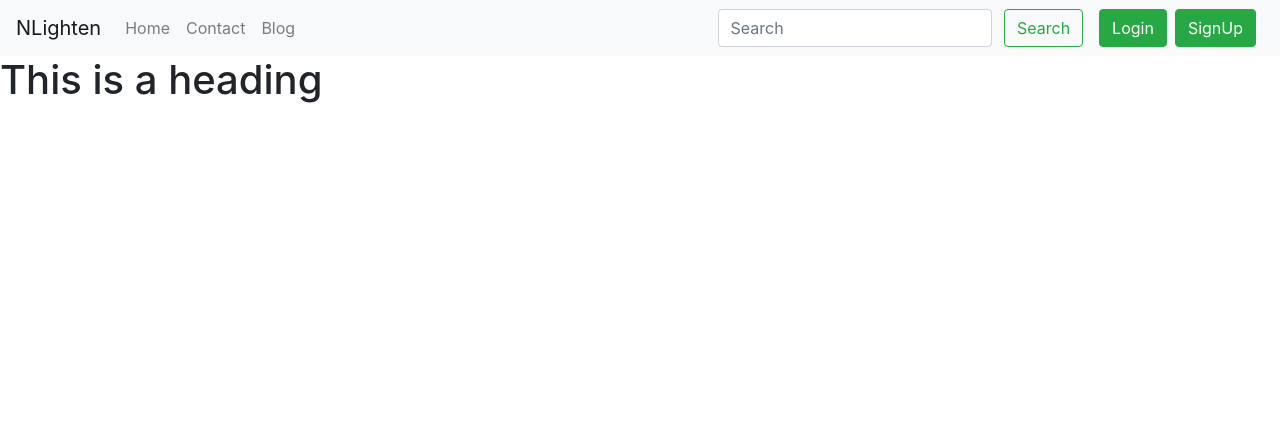
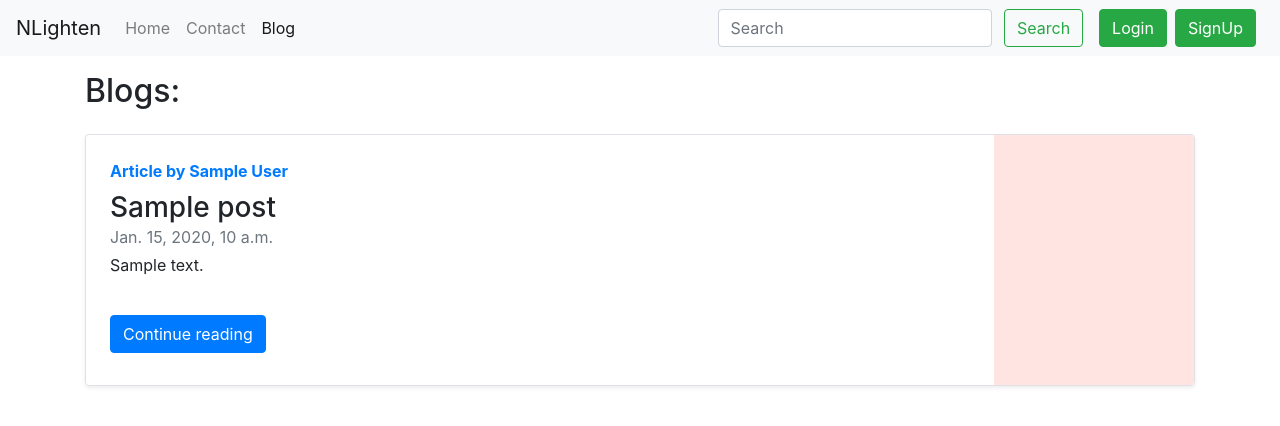
Before and after one commit to aditi17goel/Django-Blog-Website, a Django app: template templates/blog/blogHome.html in a window 1280 px wide. Shown: the top 426 px of the page. Run offline with Django 3.2, Linux system fonts and the light colour scheme; the template is opened without the code that fills it: most values are stand-ins (such as "Sample title", 1, 10 or a date in 2020); some libraries are stand-ins or nearby versions.

Commit message:
Update blogHome.html

```diff
--- a/templates/blog/blogHome.html
+++ b/templates/blog/blogHome.html
@@ -1,5 +1,32 @@
 {% extends 'base.html' %}
-{% block title %}Blog-Home{% endblock title %}
+
+{% block title %} BlogHome {% endblock title %}
+{% block blogactive %} active {% endblock blogactive %}
+
+
 {% block body %}
-<h1>This is a heading</h1>
-{% endblock body %}
+<div class="container my-3">
+    <h2>Blogs:</h2>
+    {% for post in allPosts  %}
+    <div class="row no-gutters border rounded overflow-hidden flex-md-row mb-4 shadow-sm h-md-250 my-4 position-relative">
+        <div class="col p-4 d-flex flex-column position-static">
+            <strong class="d-inline-block mb-2 text-primary">Article  by {{post.author}}</strong>
+            <h3 class="mb-0">{{post.title}}</h3>
+            <div class="mb-1 text-muted">{{post.datetime}}</div>
+            <p class="card-text mb-auto">{{post.content| truncatechars:500}}</p>
+            <div class="my-2">
+            	<a href="/blog/{{post.slug}}" role="button" class="btn btn-primary">Continue reading</a>
+            </div>
+
+        </div>
+        <div class="col-auto d-none d-lg-block">
+            <svg class="bd-placeholder-img" width="200" height="250" xmlns="http://www.w3.org/2000/svg" preserveAspectRatio="xMidYMid slice" focusable="false" role="img" aria-label="Placeholder: Thumbnail">
+                <title>Placeholder</title>
+                <rect width="100%" height="100%" fill="#FFE4E1"></rect><text x="50%" y="50%" fill="#eceeef" dy=".3em"></text>
+            </svg>
+        </div>
+        </div>
+
+        {% endfor %}
+    </div>
+ {% endblock %}
```
